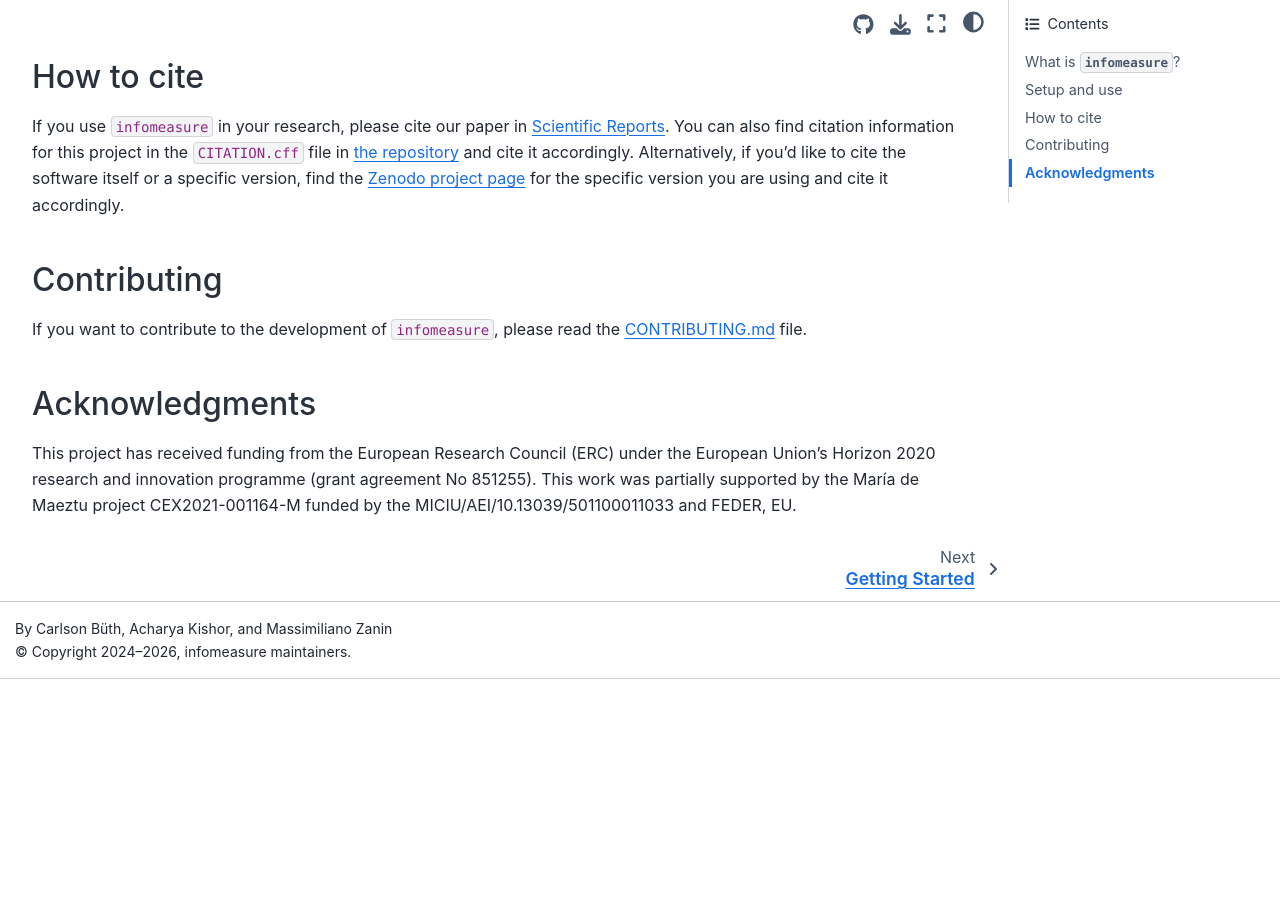
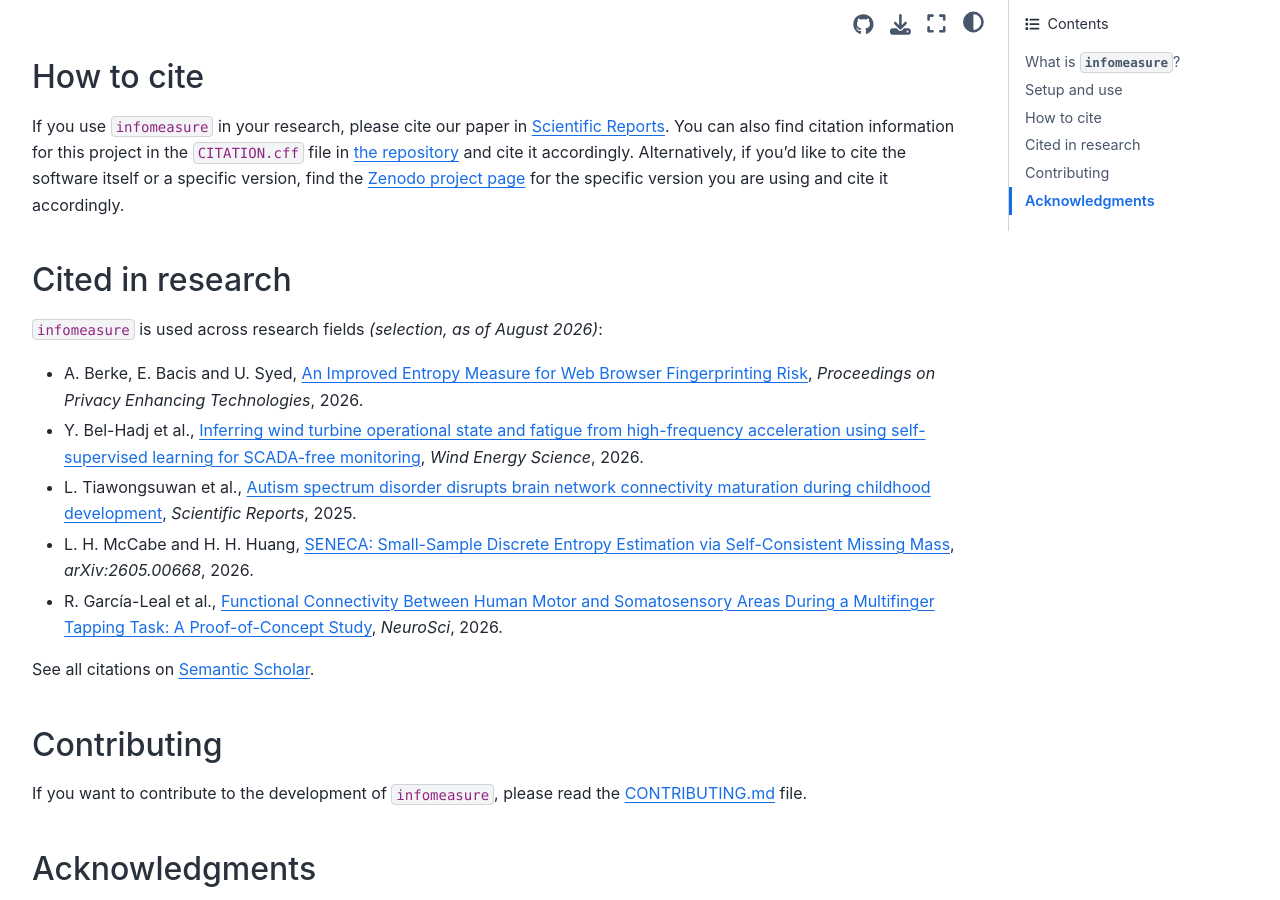
Before and after one commit to cbueth/infomeasure, a Sphinx documentation site: the page built from docs/index.md, in a window 1280 px wide and 900 px high, scrolled down 1097 px. Built offline with Sphinx 7.4.7 and the Sphinx Book theme 1.1.4, drawn with Linux system fonts in a browser that asks for light colours; pages that are not in the unit, such as notebooks, are missing from menus; before the commit the page ends 1776 px from its top, so only the background shows below that.

Commit message:
docs: add cited-by badge and curated 'Cited in research' sections

```diff
--- a/docs/index.md
+++ b/docs/index.md
@@ -52,6 +52,9 @@ site:
      </a>
      <a href="https://doi.org/10.5281/zenodo.15241810" style="margin: 0 10px; display: inline-block;">
        <img src="https://zenodo.org/badge/DOI/10.5281/zenodo.15241810.svg" alt="Zenodo Project" />
+     </a>
+     <a href="https://www.semanticscholar.org/paper/eab2671b69dae18ed1075195d700bbb98dc4712d" style="margin: 0 10px; display: inline-block;">
+       <img src="https://img.shields.io/badge/dynamic/json?url=https%3A%2F%2Fapi.openalex.org%2Fworks%2FW4413108477%3Fselect%3Dcited_by_count&query=%24.cited_by_count&label=cited%20by&suffix=%2B&color=005b96" alt="Cited by" />
      </a>
    </div>
    <div style="height: 20px;"></div>
@@ -140,6 +143,29 @@ Alternatively, if you'd like to cite the software itself or a specific version,
 find the [Zenodo project page](https://doi.org/10.5281/zenodo.15241810)
 for the specific version you are using and cite it accordingly.
 
+## Cited in research
+
+`infomeasure` is used across research fields *(selection, as of August 2026)*:
+
+- A. Berke, E. Bacis and U. Syed,
+  [An Improved Entropy Measure for Web Browser Fingerprinting Risk](https://doi.org/10.56553/popets-2026-0102),
+  _Proceedings on Privacy Enhancing Technologies_, 2026.
+- Y. Bel-Hadj et al.,
+  [Inferring wind turbine operational state and fatigue from high-frequency acceleration using self-supervised learning for SCADA-free monitoring](https://doi.org/10.5194/wes-11-1363-2026),
+  _Wind Energy Science_, 2026.
+- L. Tiawongsuwan et al.,
+  [Autism spectrum disorder disrupts brain network connectivity maturation during childhood development](https://doi.org/10.1038/s41598-025-30971-w),
+  _Scientific Reports_, 2025.
+- L. H. McCabe and H. H. Huang,
+  [SENECA: Small-Sample Discrete Entropy Estimation via Self-Consistent Missing Mass](https://arxiv.org/abs/2605.00668),
+  _arXiv:2605.00668_, 2026.
+- R. García-Leal et al.,
+  [Functional Connectivity Between Human Motor and Somatosensory Areas During a Multifinger Tapping Task: A Proof-of-Concept Study](https://www.mdpi.com/2673-4087/7/1/12),
+  _NeuroSci_, 2026.
+
+See all citations on
+[Semantic Scholar](https://www.semanticscholar.org/paper/eab2671b69dae18ed1075195d700bbb98dc4712d).
+
 ## Contributing
 If you want to contribute to the development of `infomeasure`, please read the
 [CONTRIBUTING.md](https://github.com/cbueth/infomeasure/blob/main/CONTRIBUTING.md)
```
Also changed, not shown: README.md (+25 -2 lines).
